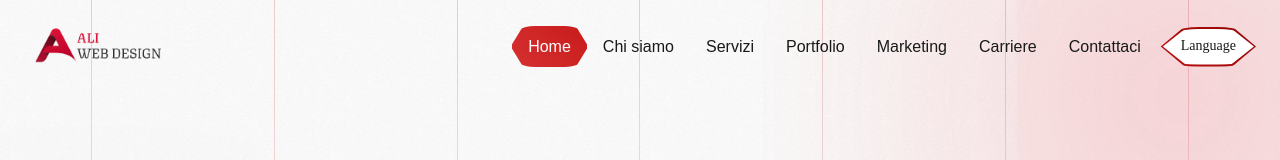
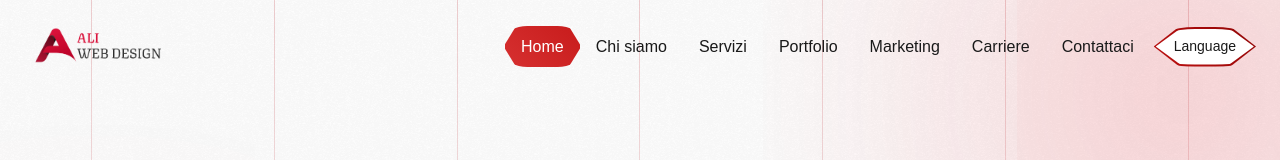
Before and after one commit to AbdelrahmanKhaaled/web_technology_app, a React (Vite) app: page / in a window 1280 px wide. Shown: the top 160 px of the page. Built offline with nearby package versions, Linux system fonts and the light colour scheme; a web font is replaced by a local one.

Commit message:
Update Header.css

```diff
--- a/src/styles/LandingPage/Header.css
+++ b/src/styles/LandingPage/Header.css
@@ -261,7 +261,6 @@ header .inner .language {
 }
 
 header .inner .language span {
-  font-family: "fontBold";
   color: var(--darkColor);
 }
 
```
